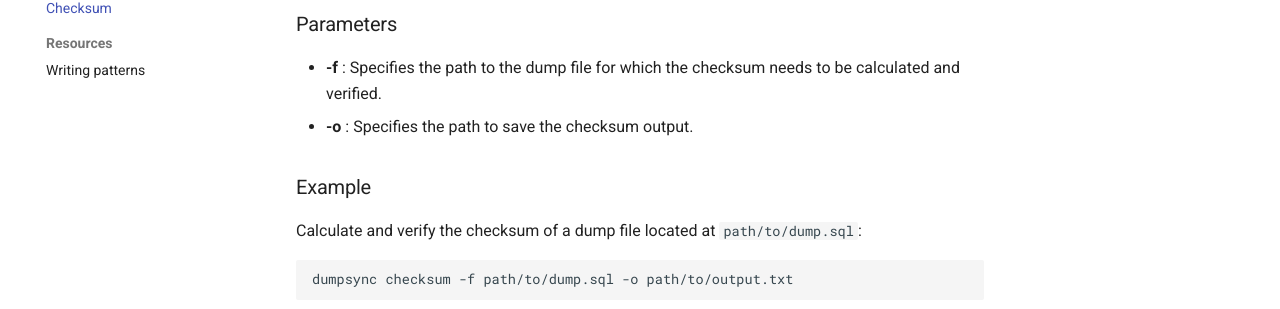
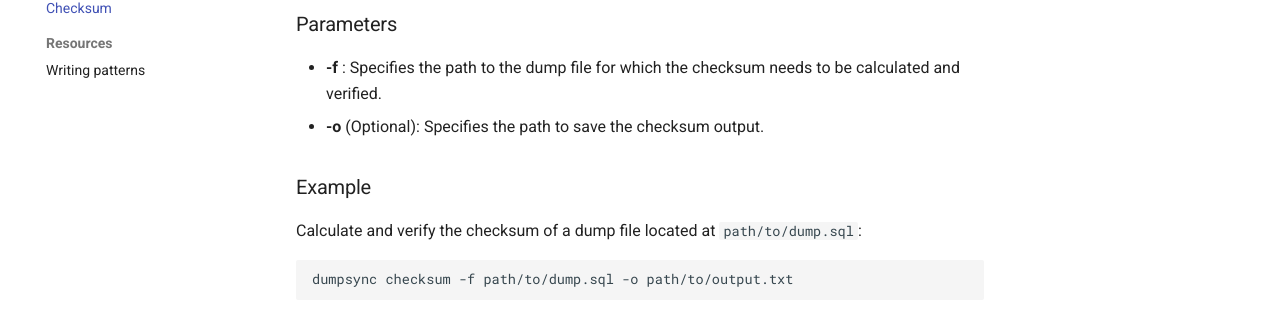
Before and after one commit to YeDawa/DumpSync, an MkDocs documentation site: the page built from docs/checksum.md, in a window 1280 px wide and 1233 px high. Shown: the part 498-807 px from the top of the window. Built offline with MkDocs 1.6.1 and Material for MkDocs 9.7.7, drawn with Linux system fonts in a browser that asks for light colours; comment, search, counter and statistics services are not loaded.

Commit message:
docs: clarify optional output path parameter in checksum documentation

```diff
--- a/docs/checksum.md
+++ b/docs/checksum.md
@@ -14,7 +14,7 @@ dumpsync checksum -f <path_to_dump_file> -o <path_to_output_file>
 ### Parameters
 
 - **-f <path_to_dump_file>**: Specifies the path to the dump file for which the checksum needs to be calculated and verified.
-- **-o <path_to_output_file>**: Specifies the path to save the checksum output.
+- **-o <path_to_output_file>** (Optional): Specifies the path to save the checksum output.
 
 ### Example
 
```
